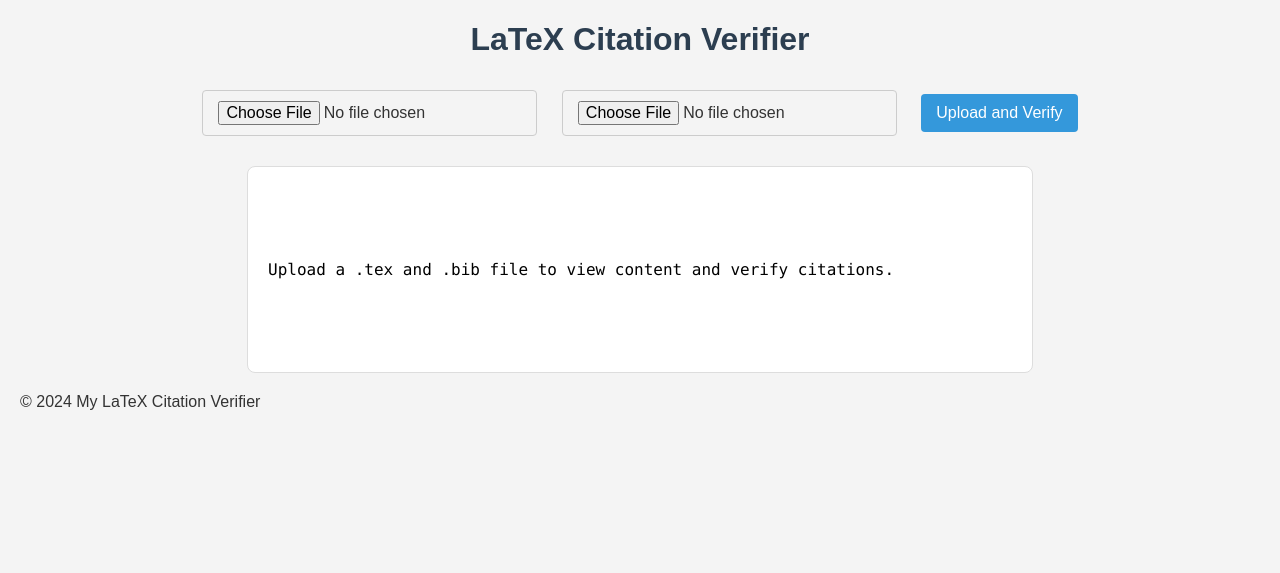
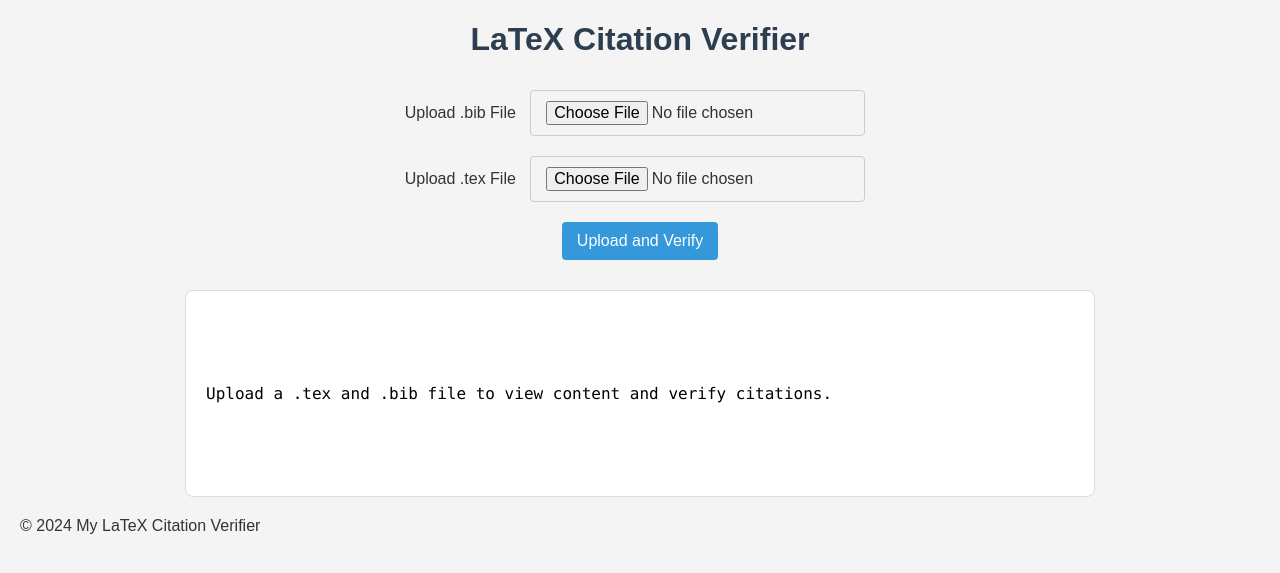
Before and after one commit to rodrigodg1/latex-reading, a Flask app: page / in a window 1280 px wide. Shown: the top 573 px of the page. Run offline with Flask 3, Linux system fonts and the light colour scheme.

Commit message:
Enhance citation functionality by adding abstract summary retrieval and updating styles for file upload inputs

```diff
--- a/app.py
+++ b/app.py
@@ -84,9 +84,8 @@
 
 
 
-
 def _fetch_citation_details(citation_key, bib_database):
-    """Retrieves citation details from bib_database for a given key and fetches citation count using DOI."""
+    """Retrieves citation details from bib_database for a given key and fetches citation count and abstract summary using DOI if selected."""
     print(f"_fetch_citation_details called for key: {citation_key}") # Debug print
     if bib_database and bib_database.entries:
         print(f"bib_database has entries. Searching for key: {citation_key}") # Debug print
@@ -99,10 +98,12 @@
                 author = entry.get('author', 'N/A')
                 journal = entry.get('journal', 'N/A')
                 citation_count = "N/A"
+                abstract_summary = "N/A"
 
-                # Fetch citation count if DOI is available
-                if doi and doi != 'N/A':
+                # Fetch citation count only if verification is enabled and DOI is available
+                if doi != 'N/A':
                     citation_count = _fetch_citation_count(doi)
+                    #abstract_summary = _fetch_abstract_summary(doi)
 
                 details = {
                     "doi": doi,
@@ -110,7 +111,8 @@
                     "year": year,
                     "author": author,
                     "journal": journal,
-                    "citation_count": citation_count
+                    "citation_count": citation_count,
+                    #"abstract_summary": abstract_summary
                 }
                 print(f"Returning details: {details}") # Debug print
                 return details
@@ -126,12 +128,42 @@
         response = requests.get(url, timeout=5)
         if response.status_code == 200:
             data = response.json()
-            #print(data.get('message', {}).get('is-referenced-by-count', 'N/A'))
             return data.get('message', {}).get('is-referenced-by-count', 'N/A')
     except requests.RequestException as e:
         print(f"Error fetching citation count: {e}")
     return "N/A"
 
+def _fetch_abstract_summary(doi):
+    """Fetches the research abstract and summarizes it using LLM API."""
+    try:
+        url = f"https://api.semanticscholar.org/v1/paper/{doi}"
+        response = requests.get(url, timeout=5)
+        if response.status_code == 200:
+            data = response.json()
+            abstract = data.get('abstract', 'N/A')
+            if abstract != 'N/A':
+                return _summarize_text(abstract)
+    except requests.RequestException as e:
+        print(f"Error fetching abstract: {e}")
+    return "N/A"
+
+def _summarize_text(text):
+    """Summarizes the given text using an LLM API."""
+    try:
+        llm_api_url = "https://api.openai.com/v1/completions"
+        headers = {"Authorization": "Bearer YOUR_OPENAI_API_KEY", "Content-Type": "application/json"}
+        payload = {
+            "model": "gpt-4",
+            "prompt": f"Summarize the following research abstract:\n{text}",
+            "max_tokens": 100
+        }
+        response = requests.post(llm_api_url, json=payload, headers=headers, timeout=10)
+        if response.status_code == 200:
+            data = response.json()
+            return data.get('choices', [{}])[0].get('text', 'N/A').strip()
+    except requests.RequestException as e:
+        print(f"Error summarizing text: {e}")
+    return "N/A"
 
 
 
--- a/static/style.css
+++ b/static/style.css
@@ -41,7 +41,7 @@
 }
 
 .tex-content-display {
-    max-width: 60%;
+    max-width: 70%;
     margin: auto;
     background-color: white;
     padding: 20px;
--- a/templates/index.html
+++ b/templates/index.html
@@ -5,23 +5,21 @@
     <title>LaTeX Citation Verifier</title>
     <link rel="stylesheet" href="{{ url_for('static', filename='style.css') }}">
     <link href="https://fonts.googleapis.com/css2?family=Roboto:wght@400;700&display=swap" rel="stylesheet">
-    <style>
-        .CodeMirror {
-            height: auto;
-            border: 1px solid #ddd;
-            border-radius: 4px;
-            font-family: 'Fira Code', monospace;
-            font-size: 14px;
-        }
-    </style>
+
 </head>
 <body>
     <h1>LaTeX Citation Verifier</h1>
 
     <form method="POST" enctype="multipart/form-data">
-        <input type="file" name="bib_file" accept=".bib" required>
-        <input type="file" name="tex_file" accept=".tex" required>
-        <button type="submit">Upload and Verify</button>
+        <div class="mb-3">
+            <label for="bib-file" class="form-label">Upload .bib File</label>
+            <input type="file" class="form-control" name="bib_file" accept=".bib" required>
+        </div>
+        <div class="mb-3">
+            <label for="tex-file" class="form-label">Upload .tex File</label>
+            <input type="file" class="form-control" name="tex_file" accept=".tex" required>
+        </div>
+        <button type="submit" class="btn btn-primary w-100">Upload and Verify</button>
     </form>
 
     {% if error_message %}
@@ -74,21 +72,23 @@
                                     detailsHTML += `<li><strong>DOI:</strong> ${data.citation_info.doi}</li>`;
                                     detailsHTML += `<li><strong>URL:</strong> <a href="https://doi.org/${data.citation_info.doi}" target="_blank">https://doi.org/${data.citation_info.doi}</a></li>`;
                                 }
+                                if (data.citation_info.title) {
+                                    detailsHTML += `<li><strong>Title:</strong> ${data.citation_info.title}</li>`;
+                                }
 
                                 if (data.citation_info.citation_count) {
                                     detailsHTML += `<li><strong>Citations:</strong> ${data.citation_info.citation_count}</li>`;
                                 }
 
+                                if (data.citation_info.year) {
+                                    detailsHTML += `<li><strong>Year:</strong> ${data.citation_info.year}</li>`;
+                                }
 
-                                if (data.citation_info.title) {
-                                    detailsHTML += `<li><strong>Title:</strong> ${data.citation_info.title}</li>`;
-                                }
+
                                 if (data.citation_info.author) {
                                     detailsHTML += `<li><strong>Author(s):</strong> ${data.citation_info.author}</li>`;
                                 }
-                                if (data.citation_info.year) {
-                                    detailsHTML += `<li><strong>Year:</strong> ${data.citation_info.year}</li>`;
-                                }
+
                                 if (data.citation_info.journal) {
                                     detailsHTML += `<li><strong>Journal:</strong> ${data.citation_info.journal}</li>`;
                                 }
```
